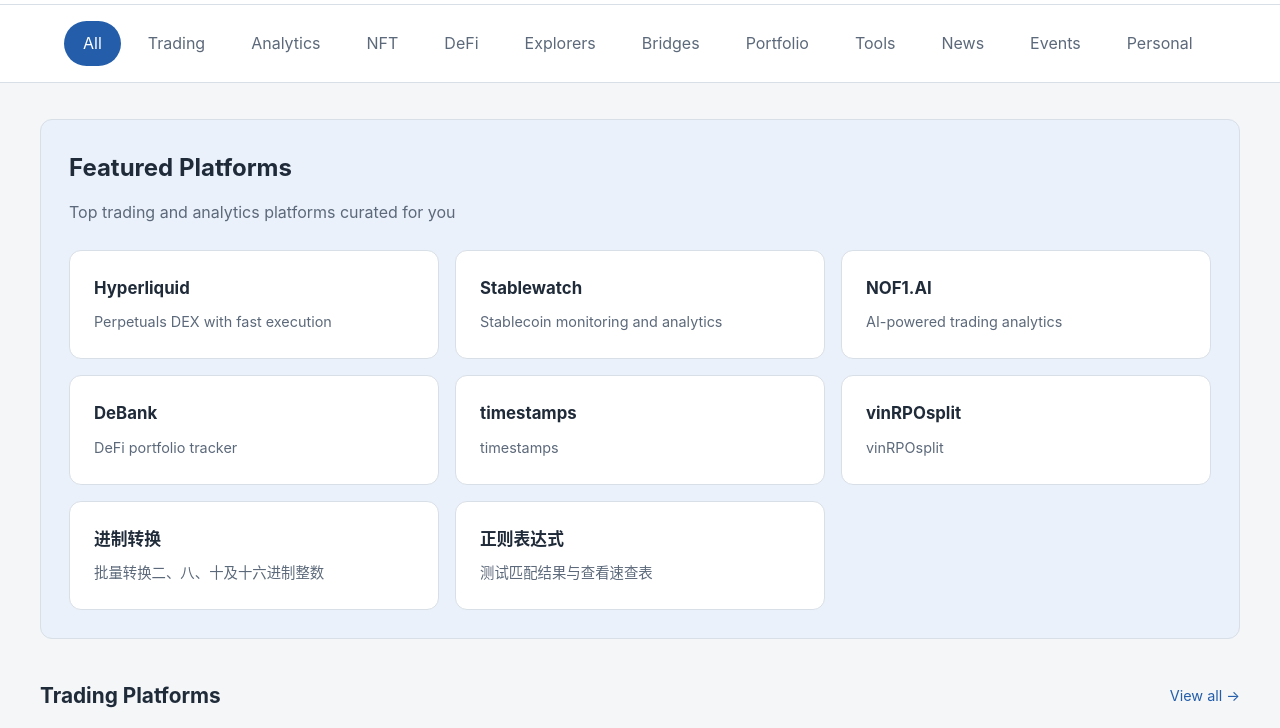
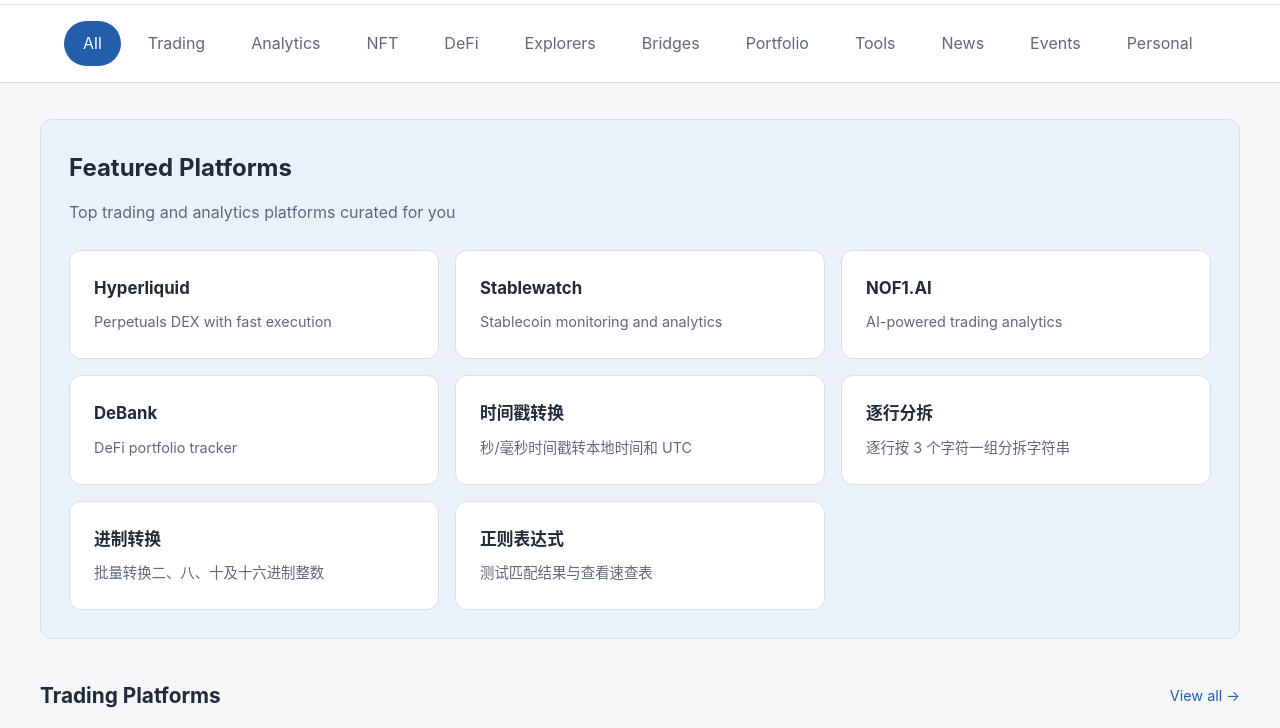
Before and after one commit to bruce-cham/tools, a plain HTML site: page index.html in a window 1280 px wide. Shown: the part 72-800 px from the top of the page. Drawn offline with Linux system fonts and the light colour scheme.

Commit message:
Name dashboard tool cards and hide empty timestamp result
Co-Authored-By: Devin AI <158243242+devin-ai-integration[bot]@users.noreply.github.com>

```diff
--- a/assets/style.css
+++ b/assets/style.css
@@ -102,6 +102,7 @@ input + button { margin-top: 12px; }
     overflow-wrap: anywhere;
 }
 #result { margin-top: 20px; white-space: pre-line; min-height: 64px; }
+#result:empty { display: none; }
 .result-title { font-size: .9rem; color: var(--muted); margin-bottom: 8px; }
 .result-value { font-size: 1.1rem; overflow-wrap: anywhere; }
 .no-matches, [role="status"] { color: var(--muted); }
--- a/index.html
+++ b/index.html
@@ -68,12 +68,12 @@
                     <p class="featured-card-desc">DeFi portfolio tracker</p>
                 </a>
                 <a href="timestamp-converter.html" class="featured-card" target="_blank" rel="noopener noreferrer">
-                    <h3 class="featured-card-title">timestamps</h3>
-                    <p class="featured-card-desc">timestamps</p>
+                    <h3 class="featured-card-title">时间戳转换</h3>
+                    <p class="featured-card-desc">秒/毫秒时间戳转本地时间和 UTC</p>
                 </a>
                 <a href="string-splitter.html" class="featured-card" target="_blank" rel="noopener noreferrer">
-                    <h3 class="featured-card-title">vinRPOsplit</h3>
-                    <p class="featured-card-desc">vinRPOsplit</p>
+                    <h3 class="featured-card-title">逐行分拆</h3>
+                    <p class="featured-card-desc">逐行按 3 个字符一组分拆字符串</p>
                 </a>
                 <a href="base-converter.html" class="featured-card" target="_blank" rel="noopener noreferrer">
                     <h3 class="featured-card-title">进制转换</h3>
```
